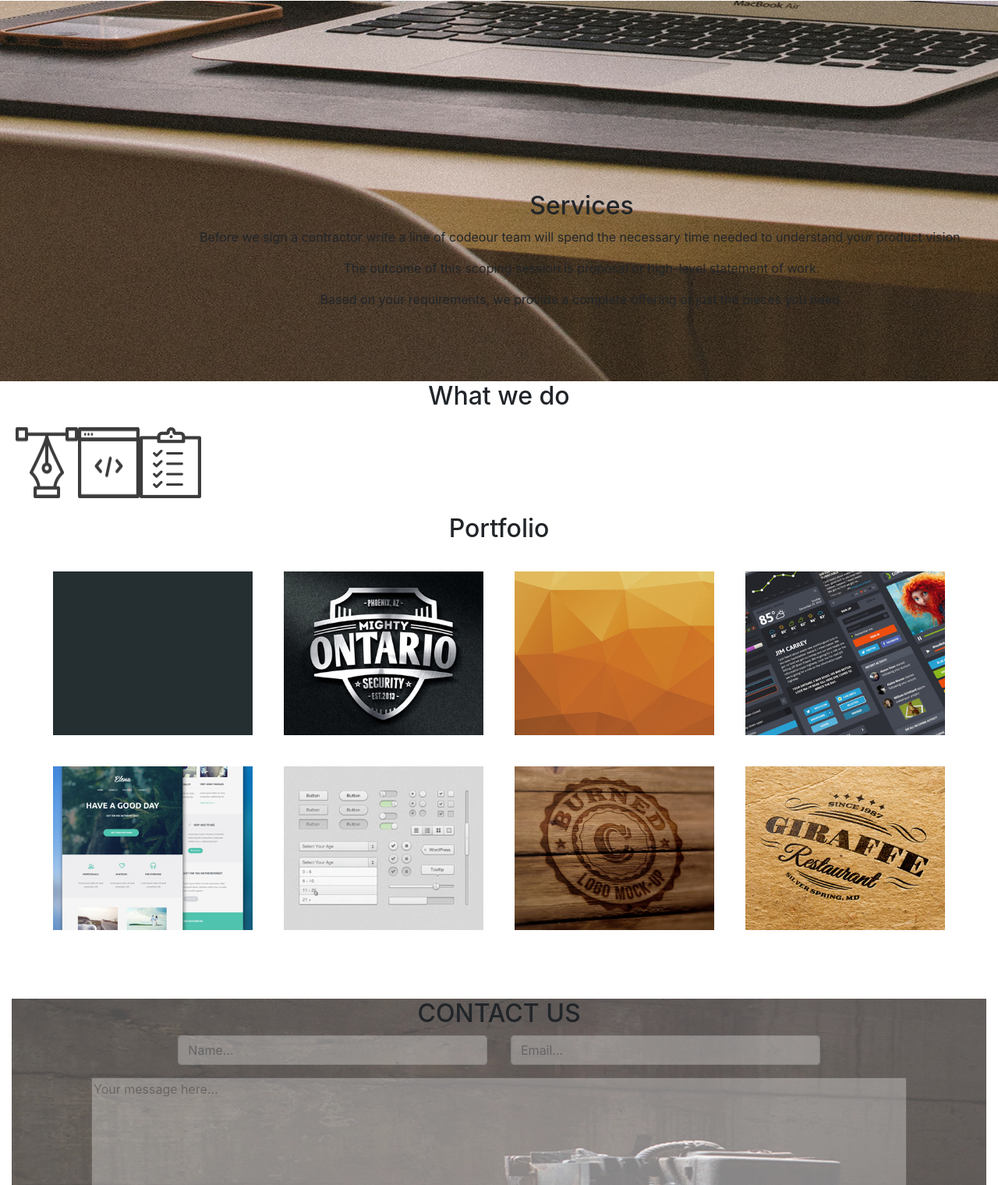
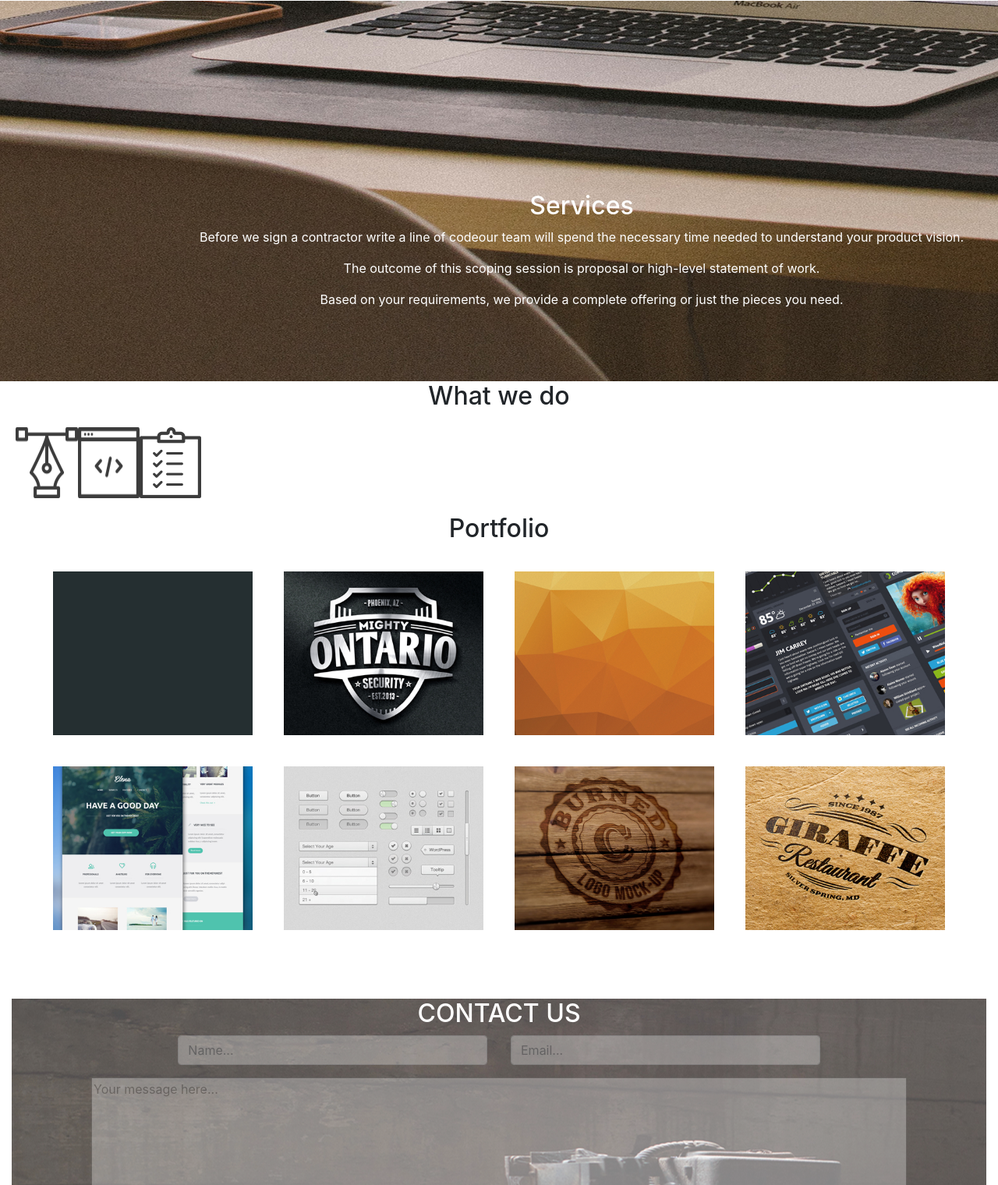
Before and after one commit to kema-ray/Delani-Studio, a plain HTML site: page index.html in a window 1280 px wide. Shown: the part 943-2463 px from the top of the page at 78% size. Drawn offline with nearby package versions, Linux system fonts and the light colour scheme.

Commit message:
add changes to h2 and p tags

```diff
--- a/style.css
+++ b/style.css
@@ -22,6 +22,9 @@ body {
     align-items: center;
     justify-content: center;
 }
+.d-block h2,p {
+    color: white;
+}
 .content {
     text-align: center;
 }
@@ -34,6 +37,9 @@ body {
     /* inset: 0; */
     top: 50%;
     left: 20%;
+}
+.description h2,p {
+    color: white;
 }
 .icon {
     text-align: center;
@@ -106,14 +112,14 @@ body {
 .contact {
     background: url(./assets/backgrounds/c_image.jpg);
 }
+.contacts h2 {
+    color: white;
+}
 #name,
 #email,
 #merge,
 #btn {
     opacity: 0.3;
-}
-.Fname {
-    color: white;
 }
 .footer {
     display: flex;
```
Also changed, not shown: index.html (+0 -1 lines).
